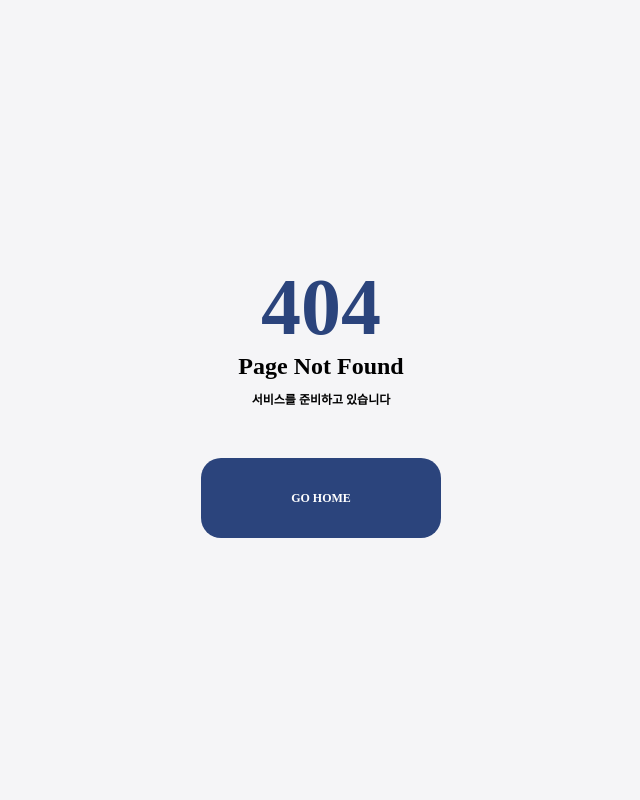
After one commit to Lighthouse-NewBigdataHackathon/server, a Flask app: page /404 in a window 1280 px wide. The commit adds this page. Shown: the whole page, without its empty margins (319-959 px from the left). Run offline with Flask 2, Linux system fonts and the light colour scheme; parts of the project's set-up code (start-up, migrations or seed data) failed here and were passed over; some web fonts are replaced.

Commit message:
update routes, main, articles and add 404

```diff
--- a/routes.py
+++ b/routes.py
@@ -13,6 +13,11 @@ conn, cursor = db.connect_RDS(db_data["host"], db_data["port"], db_data["usernam
 @app.route('/')
 def home():
     return render_template('main.html')
+
+
+@app.route('/404', methods=['GET'])
+def error():
+    return render_template('404.html')
 
 
 @app.route('/articles', methods=['GET'])
--- /dev/null
+++ b/templates/404.html
@@ -0,0 +1,102 @@
+<!DOCTYPE html>
+<html lang="ko">
+  <head>
+    <meta charset="UTF-8" />
+    <meta http-equiv="X-UA-Compatible" content="IE=edge" />
+    <meta name="viewport" content="width=device-width, initial-scale=1.0, minimum-scale=1.0" />
+    <link rel="stylesheet" type="text/css" href="../assets/css/font.css" />
+    <title>Main</title>
+
+    <!-- Font -->
+    <link rel="stylesheet" type="text/css" href="../assets/css/font.css" />
+
+    <!-- CSS -->
+    <style>
+      /* =========================== */
+
+      /* Normalize */
+      * {
+        margin: 0;
+        box-sizing: border-box;
+        font-size: 62.5%;
+        font-family: "Apple SD Gothic Neo";
+      }
+
+      /* Body */
+      body {
+        height: 100vh;
+        background-color: #f5f5f7;
+        display: flex;
+        justify-content: center;
+        align-items: center;
+      }
+
+      .font {
+        /* font-family: 'AppleSDGothicNeo', 'Noto Sans KR', sans-serif; */
+        font-style: normal;
+        font-weight: 700;
+        font-size: 2.5rem;
+        /* font-weight: bold; */
+        text-decoration: none;
+        color: black;
+      }
+
+      .content {
+        display: flex;
+        flex-direction: column;
+        justify-content: center;
+        align-items: center;
+      }
+
+      .font-number {
+        color: #2b447c;
+        font-size: 10vh;
+        font-weight: 900;
+      }
+
+      .font-content {
+        font-size: 3vh;
+      }
+
+      .font-description {
+        margin-top: 10px;
+        font-size: 1.5vh;
+      }
+
+      .home-button {
+        display: flex;
+        justify-content: center;
+        align-items: center;
+
+        width: 240px;
+        height: 80px;
+        line-height: 80px;
+        border-radius: 20px;
+        margin-top: 50px;
+
+        background-color: #2b447c;
+      }
+
+      .font-home {
+        color: #ffffff;
+        line-height: 100%;
+        font-size: 1.5vh;
+      }
+    </style>
+
+    <script>
+      var table = document.querySelector("#table");
+    </script>
+  </head>
+  <body>
+    <div class="content">
+      <div class="font font-number">404</div>
+      <div class="font font-content">Page Not Found</div>
+
+      <div class="font font-description">서비스를 준비하고 있습니다</div>
+      <div class="home-button">
+        <a class="font font-home" type="button" href="/">GO HOME</a>
+      </div>
+    </div>
+  </body>
+</html>
```
Also changed, not shown: templates/articles.html (+79 -22 lines), templates/main.html (+4 -4 lines).
